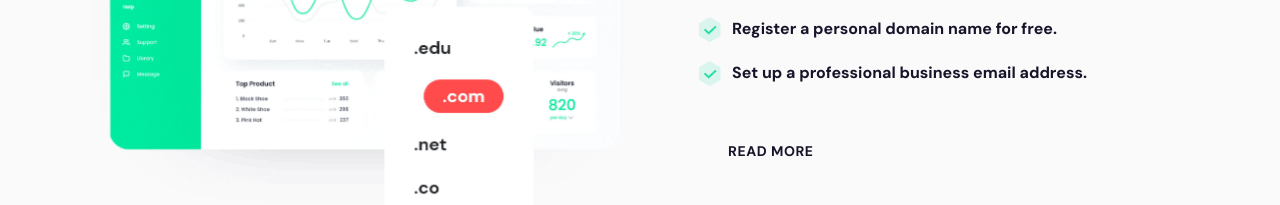
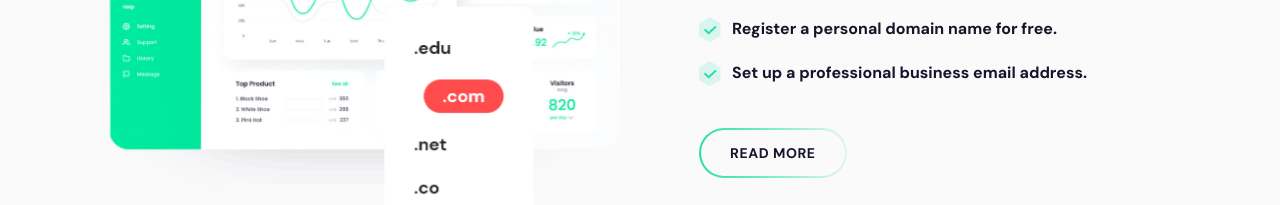
Before and after one commit to Muhammad-Naiem/ihost, a plain HTML site: page index.html in a window 1280 px wide. Shown: the part 1381-1586 px from the top of the page. Drawn offline with Linux system fonts and the light colour scheme.

Commit message:
'css-changes'

```diff
--- a/index.html
+++ b/index.html
@@ -204,7 +204,7 @@
                                         <li>Set up a professional business email address.</li>
                                     </ul>
                                     <div class="about-us-content-btn">
-                                        <a href="#" class="btn btn-w-icon green-gradient">Read More</a>
+                                        <a href="#" class="btn btn-w-icon bg-gradient green-gradient">Read More</a>
                                     </div>
                             </div>
                         </div>
```
